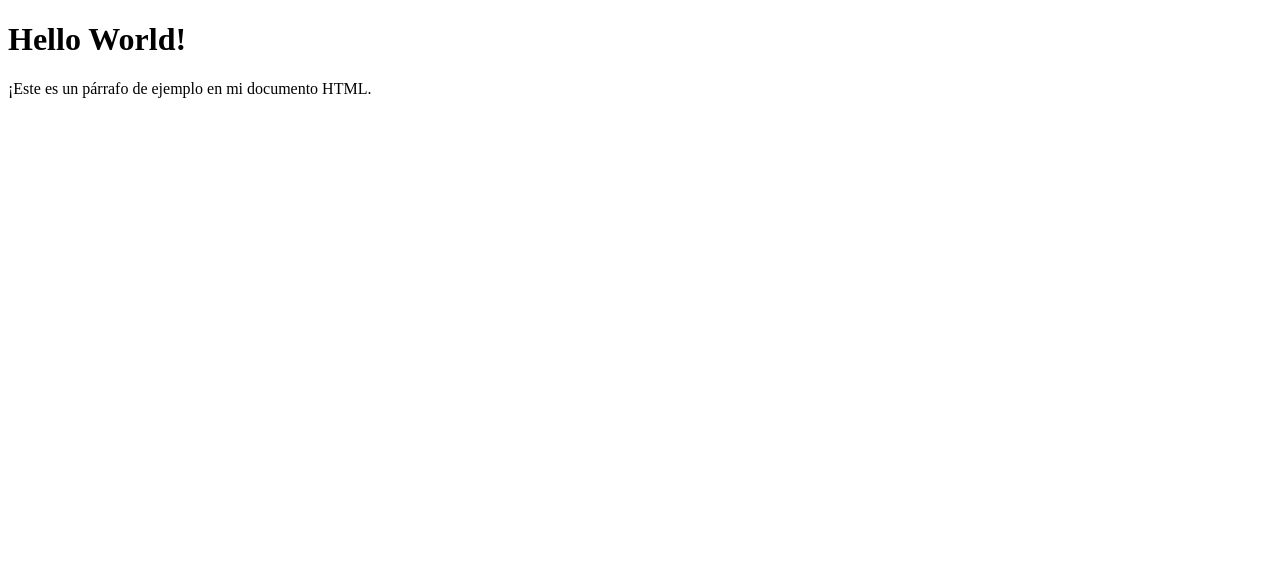
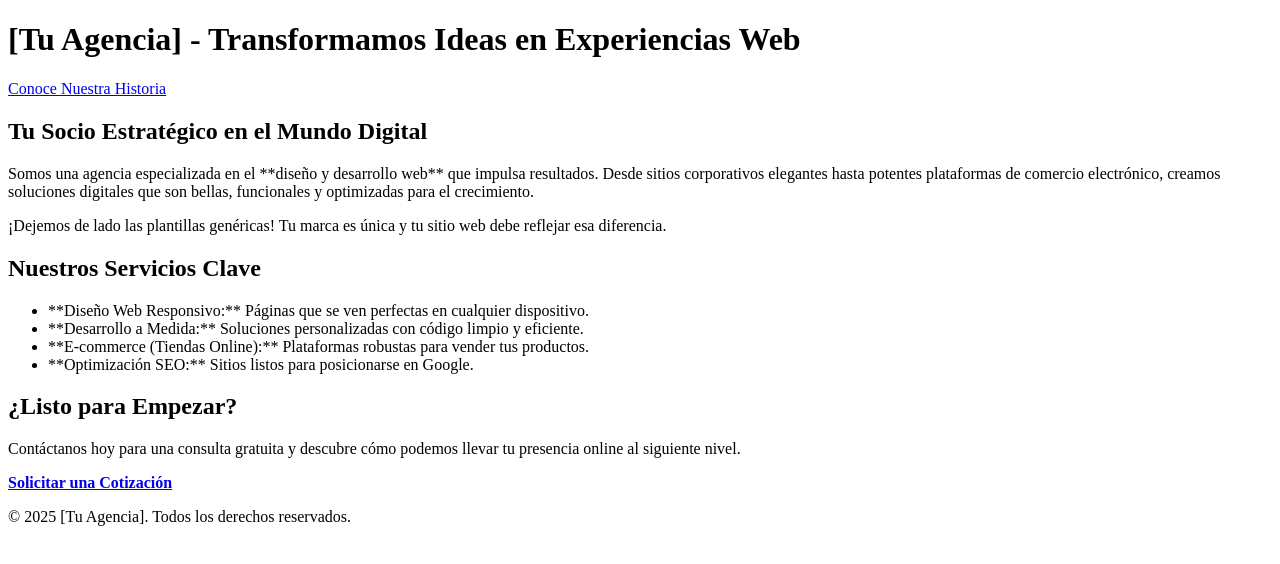
Before and after one commit to xaca/helloworld, a plain HTML site: page index.html in a window 1280 px wide. Drawn offline with Linux system fonts and the light colour scheme.

Commit message:
Add files via upload

```diff
--- a/index.html
+++ b/index.html
@@ -3,10 +3,44 @@
 <head>
     <meta charset="UTF-8">
     <meta name="viewport" content="width=device-width, initial-scale=1.0">
-    <title>Mi Primer Documento HTML</title>
+    <title>Inicio | [Tu Agencia] - Diseño Web Profesional</title>
 </head>
 <body>
-    <h1>Hello World!</h1>
-    <p>¡Este es un párrafo de ejemplo en mi documento HTML.</p>
+
+    <header>
+        <h1>[Tu Agencia] - Transformamos Ideas en Experiencias Web</h1>
+        <nav>
+            <p><a href="about.html">Conoce Nuestra Historia</a></p>
+        </nav>
+    </header>
+
+    <main>
+        <section>
+            <h2>Tu Socio Estratégico en el Mundo Digital</h2>
+            <p>Somos una agencia especializada en el **diseño y desarrollo web** que impulsa resultados. Desde sitios corporativos elegantes hasta potentes plataformas de comercio electrónico, creamos soluciones digitales que son bellas, funcionales y optimizadas para el crecimiento.</p>
+            <p>¡Dejemos de lado las plantillas genéricas! Tu marca es única y tu sitio web debe reflejar esa diferencia.</p>
+        </section>
+
+        <section>
+            <h2>Nuestros Servicios Clave</h2>
+            <ul>
+                <li>**Diseño Web Responsivo:** Páginas que se ven perfectas en cualquier dispositivo.</li>
+                <li>**Desarrollo a Medida:** Soluciones personalizadas con código limpio y eficiente.</li>
+                <li>**E-commerce (Tiendas Online):** Plataformas robustas para vender tus productos.</li>
+                <li>**Optimización SEO:** Sitios listos para posicionarse en Google.</li>
+            </ul>
+        </section>
+
+        <section>
+            <h2>¿Listo para Empezar?</h2>
+            <p>Contáctanos hoy para una consulta gratuita y descubre cómo podemos llevar tu presencia online al siguiente nivel.</p>
+            <p><strong><a href="#">Solicitar una Cotización</a></strong></p>
+        </section>
+    </main>
+
+    <footer>
+        <p>&copy; 2025 [Tu Agencia]. Todos los derechos reservados.</p>
+    </footer>
+
 </body>
 </html>
```
Also changed, not shown: about.html (added, +44 -0 lines).
